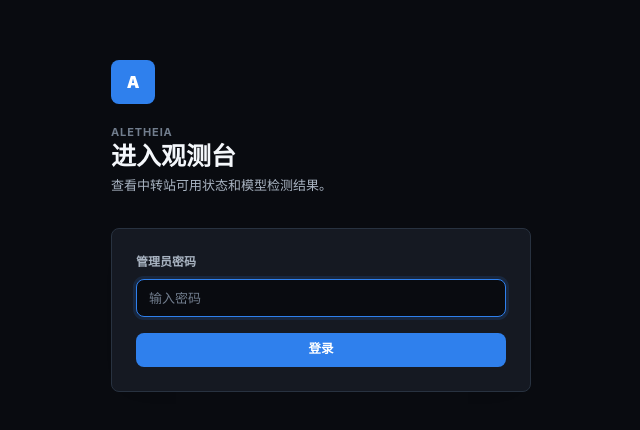
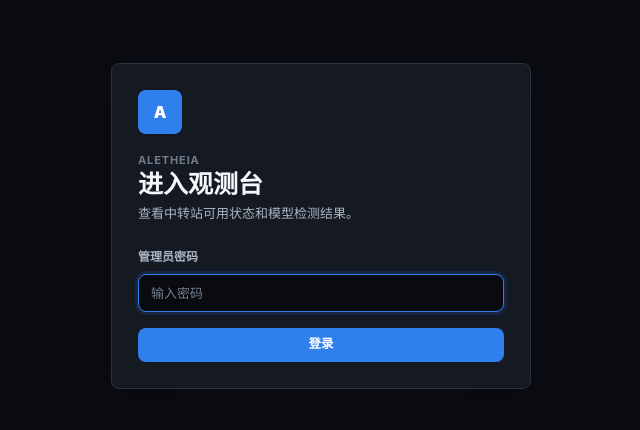
Before and after one commit to cyl147368/Aletheia, a React (Vite) app in the folder frontend/: page /login in a window 1280 px wide. Shown: the part 174-604 px from the top of the page, without its empty margins (319-959 px from the left). Built offline with nearby package versions, Linux system fonts and the light colour scheme.

Commit message:
Stabilize login layout

```diff
--- a/frontend/src/index.css
+++ b/frontend/src/index.css
@@ -480,6 +480,44 @@ textarea:focus {
   background: color-mix(in oklab, var(--surface-2) 90%, transparent);
 }
 
+/* Login */
+.login-shell {
+  width: 100%;
+  min-height: 100vh;
+  min-height: 100dvh;
+  display: grid;
+  place-items: center;
+  padding: 32px 20px;
+}
+
+.login-panel {
+  width: min(420px, 100%);
+  padding: 26px;
+}
+
+.login-intro {
+  margin-bottom: 24px;
+}
+
+.login-logo {
+  width: 44px;
+  height: 44px;
+  display: inline-flex;
+  align-items: center;
+  justify-content: center;
+  margin-bottom: 18px;
+  border-radius: 8px;
+  background: var(--accent);
+  color: #fff;
+  font-size: 16px;
+  font-weight: 900;
+}
+
+.login-form {
+  display: grid;
+  gap: 16px;
+}
+
 /* Dashboard */
 .dashboard-hero {
   display: grid;
@@ -772,6 +810,8 @@ textarea:focus {
 }
 
 @media (max-width: 560px) {
+  .login-shell { padding: 20px; }
+  .login-panel { padding: 22px; }
   .metric-grid { grid-template-columns: 1fr; }
   .model-channels { grid-template-columns: 1fr; }
 }
--- a/frontend/src/pages/LoginPage.tsx
+++ b/frontend/src/pages/LoginPage.tsx
@@ -21,19 +21,16 @@ export default function LoginPage({ onLogin }: { onLogin: (token: string) => voi
   };
 
   return (
-    <main className="flex min-h-screen w-full items-center justify-center px-6 py-10">
-      <div className="w-full max-w-[420px]">
-        <div className="mb-8">
-          <div className="mb-5 flex h-11 w-11 items-center justify-center rounded-lg text-base font-black text-white" style={{ background: 'var(--accent)' }}>
-            A
-          </div>
+    <main className="login-shell">
+      <section className="panel login-panel">
+        <div className="login-intro">
+          <div className="login-logo">A</div>
           <div className="eyebrow">Aletheia</div>
           <h1 className="page-title">进入观测台</h1>
           <p className="page-subtitle">查看中转站可用状态和模型检测结果。</p>
         </div>
 
-        <div className="panel p-6">
-          <form onSubmit={handleSubmit} className="space-y-4">
+        <form onSubmit={handleSubmit} className="login-form">
           <label className="block">
             <span className="mb-2 block text-[12px] font-bold text-[var(--ink-dim)]">管理员密码</span>
             <input
@@ -56,8 +53,7 @@ export default function LoginPage({ onLogin }: { onLogin: (token: string) => voi
             {loading ? '登录中...' : '登录'}
           </button>
         </form>
-        </div>
-      </div>
+      </section>
     </main>
   );
 }
```
Lines whose indentation alone changed are shown as unchanged.
